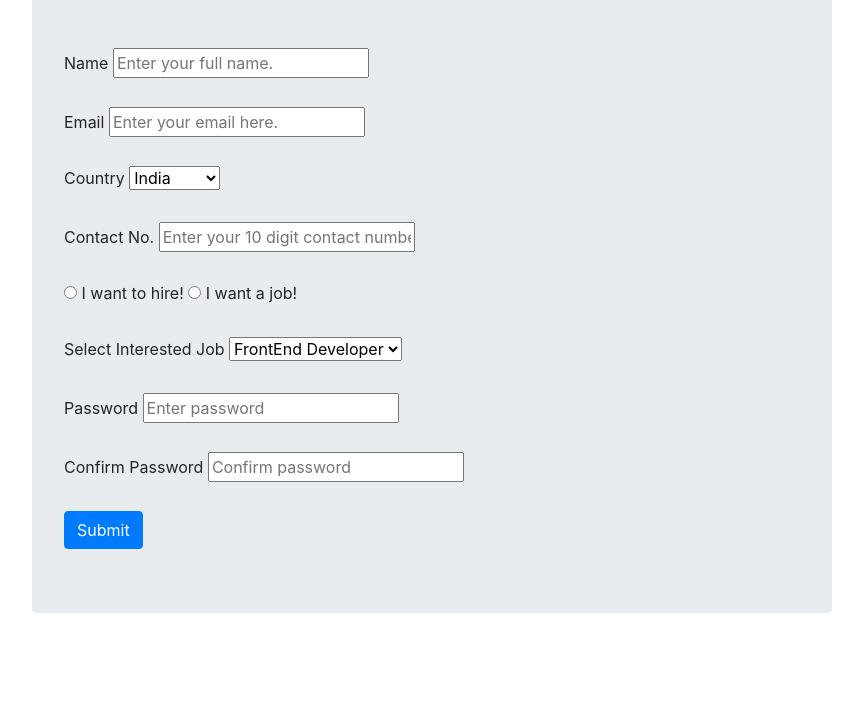
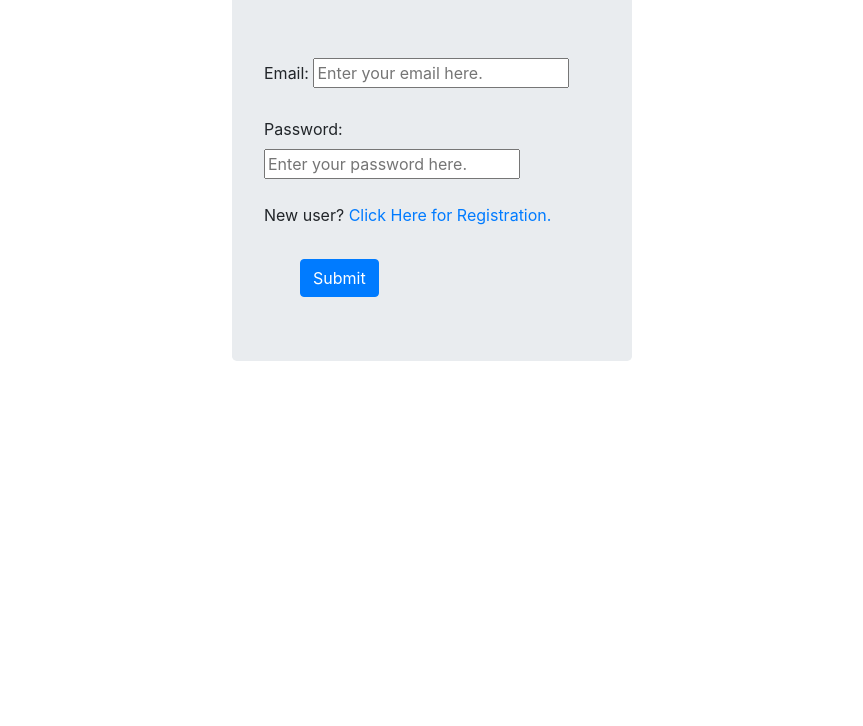
Before and after one commit to viraj3555/jobportalonline.github.io, a plain HTML site: page registration.html in a window 1280 px wide. Shown: the part 74-800 px from the top of the page, without its empty margins (208-1071 px from the left). Drawn offline with nearby package versions, Linux system fonts and the light colour scheme.

Commit message:
Add files via upload

```diff
--- a/registration.html
+++ b/registration.html
@@ -5,88 +5,54 @@
     <title></title>
     <link rel="stylesheet" href="https://stackpath.bootstrapcdn.com/bootstrap/4.5.0/css/bootstrap.min.css">
     <style media="screen">
-      .main {
+      .h1 {
+        margin: 10px 580px;
+      }
+      .jumbotron {
+        width: 400px;
         margin: auto;
-        width: 800px;
+
       }
-	.h1{
-	margin: 5px 0;
+      .btn1 {
+        margin: 0 140px;
       }
     </style>
   </head>
   <body>
-    <div class="main">
-      <h1 class="h1">Registration</h1>
+    <h1 class="h1">Login</h1>
     <div class="jumbotron">
-        <form action="mainpage.html" id="form1">
+      <form id="form2" action="mainpage.html" method="post" onsubmit="return validate()" required>
         <div>
-            <label for="name">Name</label>
-            <input type="text" id="name" name="name" placeholder="Enter your full name.">
+          <label for="email">Email:</label>
+          <input type="text" name="email" placeholder="Enter your email here.">
         </div>
         &nbsp;
         <div>
-            <label for="email">Email</label>
-            <input type="text" id="email" name="email" placeholder="Enter your email here.">
+          <label for="password">Password:</label>
+          <input type="password" name="password" placeholder="Enter your password here." >
         </div>
         &nbsp;
         <div>
-            <label for="country">Country</label>
-            <select name="country" id="country">
-              <option value="India" selected>India</option>
-              <option value="UK">UK</option>
-              <option value="US">US</option>
-              <option value="Canada">Canada</option>
-              <option value="China">China</option>
-              <option value="Mexico">Mexico</option>
-              <option value="Australia">Australia</option>
-              <option value="France">France</option>
-              <option value="Italy">Italy</option>
-              <option value="Germany">Germany</option>
-            </select>
+          <label>New user?</label>
+          <a href="registration.html">Click Here for Registration.</a>
         </div>
         &nbsp;
         <div>
-            <label for="mono">Contact No.</label>
-            <input type="text" name="mono" placeholder="Enter your 10 digit contact number.">
-          </div>
-          &nbsp;
-          <div>
-            <span>
-              <input type="radio" name="job" id="give" value="give">
-              <label for="give">I want to hire!</label>
-            </span>
-            <span>
-              <input type="radio" name="job" id="seek" value="seek">
-              <label for="seek">I want a job!</label>
-            </span>
-          </div>
-          &nbsp;
-          <div>
-            <label for="jobtitle">Select Interested Job</label>
-            <select id="jobtitle" name="jobtitle">
-              <option value="FrontEnd Developer">FrontEnd Developer</option>
-              <option value="BackEnd Developer">BackEnd Developer</option>
-              <option value="FullStack Developer">FullStack Developer</option>
-              <option value="UI/UX Designer">UI/UX Designer</option>
-              <option value="Android Developer">Android Developer</option>
-              <option value="Software Developer">Software Developer</option>
-              <option value="Ethical Hacker">Ethical Hacker</option>
-            </select>
-          </div>
-          &nbsp;
-          <div>
-            <label for="password">Password</label>
-            <input type="password" id="password" value="" placeholder="Enter password">
-          </div>
-          &nbsp;
-          <div>
-            <label for="confirm">Confirm Password</label>
-            <input type="password" id="confirm" placeholder="Confirm password" value="">
+          &nbsp;&nbsp;&nbsp;&nbsp;&nbsp;&nbsp;&nbsp;
+          <input type="submit" form="form2" name="button" class="btn btn-primary">
         </div>
       </form>
-        <br>
-        <button type="submit" name="submit" id="submit" form="form1" value="Submit" class="btn btn-primary">Submit</button>
     </div>
-    </div>
+    <script type="text/javascript">
+      function validate () {
+        if (document.forms["form2"]["email"].value == '') {
+          alert('You must enter your email to login.');
+          return false;
+        } else if (document.forms["form2"]["password"].value == '') {
+          alert('You must enter your password.');
+          return false;
+        }
+      }
+    </script>
   </body>
 </html>
```
Also changed, not shown: index.html (+14 -5 lines). Lines whose indentation alone changed are shown as unchanged.
